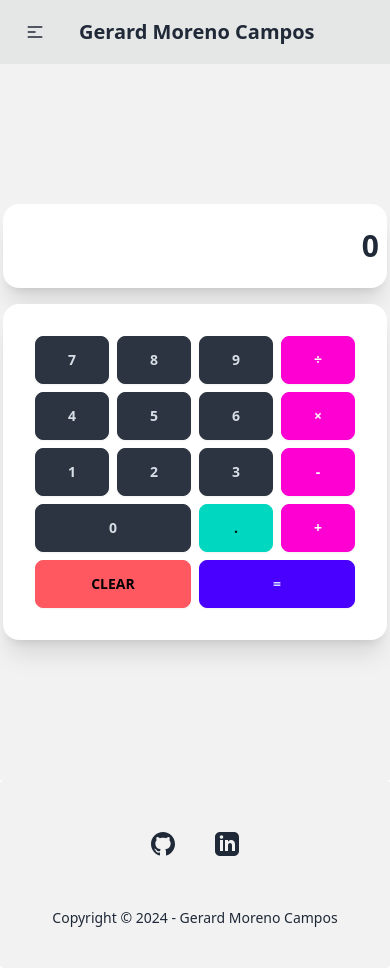
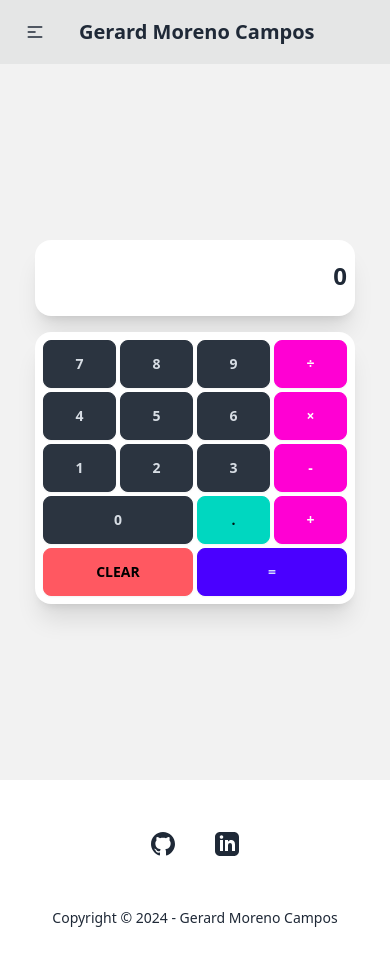
Before and after one commit to gerardmoreno123/MP07UF2Projecte1, a Vue app: page /calculator in a window 390 px wide. Built offline with nearby package versions, Linux system fonts and the light colour scheme.

Commit message:
Calculator Responsive | Footer bg-color

```diff
--- a/src/components/Footer.vue
+++ b/src/components/Footer.vue
@@ -3,7 +3,7 @@ const currentYear = new Date().getFullYear()
 </script>
 
 <template>
-  <footer class="footer footer-center p-10 bg-base-200 text-base-content rounded">
+  <footer class="footer footer-center p-10 bg-base-400 text-base-content rounded">
     <nav>
       <div class="grid grid-flow-col gap-4">
         <a href="https://github.com/gerardmoreno123" target="_blank" rel="noopener noreferrer" class="btn btn-ghost btn-circle">
--- a/src/views/CalculatorView.vue
+++ b/src/views/CalculatorView.vue
@@ -51,53 +51,56 @@ function calculate() {
 
 <template>
   <div class="min-h-[calc(100vh-8rem)] flex items-center justify-center bg-base-200 p-4">
-    <div class="flex flex-col items-center gap-4">
-      <div class="card w-96 bg-base-100 shadow-xl">
-
+    <div class="w-full max-w-[320px] sm:max-w-[384px] mx-auto relative">
+      <!-- Alert -->
       <div
           v-if="alertVisible"
-            class="absolute -top-24 right-5 p-4 rounded-lg bg-red-500 text-white shadow-lg transition-all duration-300 ease-in-out transform"
+          class="fixed top-20 left-1/2 transform -translate-x-1/2 z-50 w-[280px] sm:w-[320px]"
           role="alert"
-            style="width: 16rem; max-width: 90%;"
       >
-          <div class="flex items-center">
-            <svg class="w-5 h-5 mr-2" fill="currentColor" viewBox="0 0 20 20">
+        <div class="bg-error text-error-content p-4 rounded-lg shadow-lg">
+          <div class="flex items-center gap-2">
+            <svg class="w-5 h-5" fill="currentColor" viewBox="0 0 20 20">
               <path d="M10 0C4.48 0 0 4.48 0 10c0 5.52 4.48 10 10 10s10-4.48 10-10S15.52 0 10 0zm1 15h-2v-2h2v2zm0-4h-2V5h2v6z" />
             </svg>
-            <span>S'ha arribat al màxim de 20 dígits</span>
+            <span>Maximum of 20 digits reached</span>
           </div>
-          <div class="absolute -bottom-2 right-5 w-0 h-0 border-l-8 border-l-transparent border-r-8 border-r-transparent border-t-8 border-t-red-500"></div>
+        </div>
       </div>
 
+      <!-- Display -->
+      <div class="card w-full bg-base-100 shadow-xl mb-4">
         <div class="card-body p-2">
-          <div class="text-right mb-2 text-sm opacity-70">{{ expression }}</div>
-          <div class="text-right text-3xl font-bold mb-4">{{ display }}</div>
+          <div class="text-right mb-1 text-sm opacity-70 sm:text-base">{{ expression }}</div>
+          <div class="text-right text-2xl sm:text-3xl font-bold mb-4">{{ display }}</div>
         </div>
       </div>
-      <div class="card w-96 bg-base-100 shadow-xl">
-        <div class="card-body">
-          <div class="grid grid-cols-4 gap-2">
-            <button @click="addDigit('7')" class="btn btn-neutral">7</button>
-            <button @click="addDigit('8')" class="btn btn-neutral">8</button>
-            <button @click="addDigit('9')" class="btn btn-neutral">9</button>
-            <button @click="setOperator('÷')" class="btn btn-secondary">÷</button>
 
-            <button @click="addDigit('4')" class="btn btn-neutral">4</button>
-            <button @click="addDigit('5')" class="btn btn-neutral">5</button>
-            <button @click="addDigit('6')" class="btn btn-neutral">6</button>
-            <button @click="setOperator('×')" class="btn btn-secondary">×</button>
+      <!-- Keypad -->
+      <div class="card bg-base-100 shadow-xl">
+        <div class="card-body p-2 sm:p-4">
+          <div class="grid grid-cols-4 gap-1 sm:gap-2">
+            <button @click="addDigit('7')" class="btn btn-neutral h-12 min-h-0 sm:h-14">7</button>
+            <button @click="addDigit('8')" class="btn btn-neutral h-12 min-h-0 sm:h-14">8</button>
+            <button @click="addDigit('9')" class="btn btn-neutral h-12 min-h-0 sm:h-14">9</button>
+            <button @click="setOperator('÷')" class="btn btn-secondary h-12 min-h-0 sm:h-14">÷</button>
 
-            <button @click="addDigit('1')" class="btn btn-neutral">1</button>
-            <button @click="addDigit('2')" class="btn btn-neutral">2</button>
-            <button @click="addDigit('3')" class="btn btn-neutral">3</button>
-            <button @click="setOperator('-')" class="btn btn-secondary">-</button>
+            <button @click="addDigit('4')" class="btn btn-neutral h-12 min-h-0 sm:h-14">4</button>
+            <button @click="addDigit('5')" class="btn btn-neutral h-12 min-h-0 sm:h-14">5</button>
+            <button @click="addDigit('6')" class="btn btn-neutral h-12 min-h-0 sm:h-14">6</button>
+            <button @click="setOperator('×')" class="btn btn-secondary h-12 min-h-0 sm:h-14">×</button>
 
-            <button @click="addDigit('0')" class="btn btn-neutral col-span-2">0</button>
-            <button @click="addDecimal" class="btn btn-accent">.</button>
-            <button @click="setOperator('+')" class="btn btn-secondary">+</button>
+            <button @click="addDigit('1')" class="btn btn-neutral h-12 min-h-0 sm:h-14">1</button>
+            <button @click="addDigit('2')" class="btn btn-neutral h-12 min-h-0 sm:h-14">2</button>
+            <button @click="addDigit('3')" class="btn btn-neutral h-12 min-h-0 sm:h-14">3</button>
+            <button @click="setOperator('-')" class="btn btn-secondary h-12 min-h-0 sm:h-14">-</button>
 
-            <button @click="clear" class="btn btn-error col-span-2">CLEAR</button>
-            <button @click="calculate" class="btn btn-primary col-span-2">=</button>
+            <button @click="addDigit('0')" class="btn btn-neutral col-span-2 h-12 min-h-0 sm:h-14">0</button>
+            <button @click="addDecimal" class="btn btn-accent h-12 min-h-0 sm:h-14">.</button>
+            <button @click="setOperator('+')" class="btn btn-secondary h-12 min-h-0 sm:h-14">+</button>
+
+            <button @click="clear" class="btn btn-error col-span-2 h-12 min-h-0 sm:h-14">CLEAR</button>
+            <button @click="calculate" class="btn btn-primary col-span-2 h-12 min-h-0 sm:h-14">=</button>
           </div>
         </div>
       </div>
```
Also changed, not shown: src/style.css (line endings or trailing spaces). Lines whose indentation alone changed are shown as unchanged.
